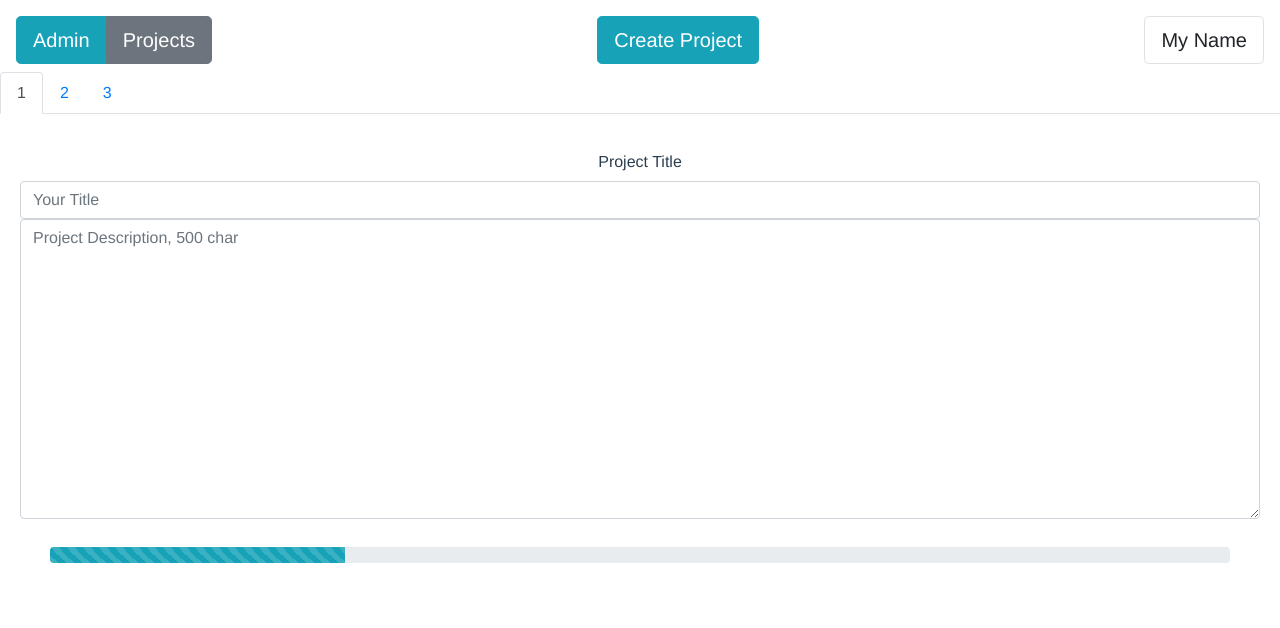
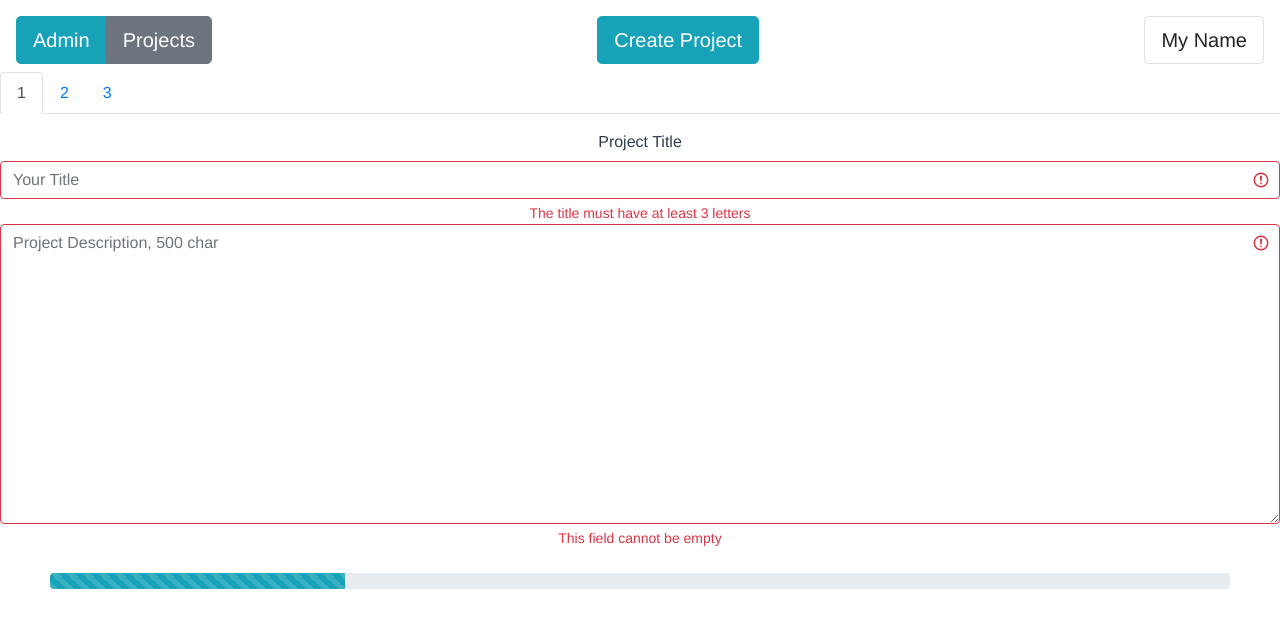
Before and after one commit to pedronieto84/vue-marzo-itacademy-project, a Vue app: page /create-project in a window 1280 px wide. Shown: the top 628 px of the page. Built offline with nearby package versions, Linux system fonts and the light colour scheme.

Commit message:
validation feedback in first stepper

```diff
--- a/src/components/createProject/Bid.vue
+++ b/src/components/createProject/Bid.vue
@@ -1,7 +1,7 @@
 <template>
   <b-form-input
     type="number"
-    placeholder="Bid in Euro"
+    placeholder="Bid in €"
     v-model="bid"
     class="bid"
   ></b-form-input>
@@ -21,3 +21,9 @@ export default {
   },
 };
 </script>
+<style scoped>
+.bid {
+  margin: 30px;
+  width: 200px;
+}
+</style>
--- a/src/components/createProject/ProjectTitle.vue
+++ b/src/components/createProject/ProjectTitle.vue
@@ -1,17 +1,25 @@
 <template>
-  <div class="hola">
-    <b-form-group
-      type="text"
-      label="Project Title"
-      id="projectTitle"
-      class="stepper1"
-    >
-      <b-form-input placeholder="Your Title" v-model="title"></b-form-input>
+  <div class="stepper1-container">
+    <b-form-group type="text" label="Project Title" id="projectTitle">
+      <b-form-input
+        id="title"
+        placeholder="Your Title"
+        v-model="title"
+        :state="titleState"
+      ></b-form-input>
+      <b-form-invalid-feedback id="title-feedback">
+        The title must have at least 3 letters
+      </b-form-invalid-feedback>
       <b-form-textarea
+        id="new-textarea"
+        :state="descriptionState"
         placeholder="Project Description, 500 char"
         class="description"
         v-model="description"
       ></b-form-textarea>
+      <b-form-invalid-feedback id="new-textarea-feedback">
+        This field cannot be empty
+      </b-form-invalid-feedback>
     </b-form-group>
   </div>
 </template>
@@ -35,17 +43,21 @@ export default {
         this.$store.commit("updateNewProjecDescription", newDescription);
       },
     },
+    titleState() {
+      return this.title.length > 3 ? true : false;
+    },
+    descriptionState() {
+      return this.description ? true : false;
+    },
   },
 };
 </script>
 <style scoped>
-.hola {
+.stepper1-container {
   display: flex;
   flex-direction: column;
 }
-.stepper1 {
-  margin: 20px;
-}
+
 .description {
   height: 300px;
 }
```
